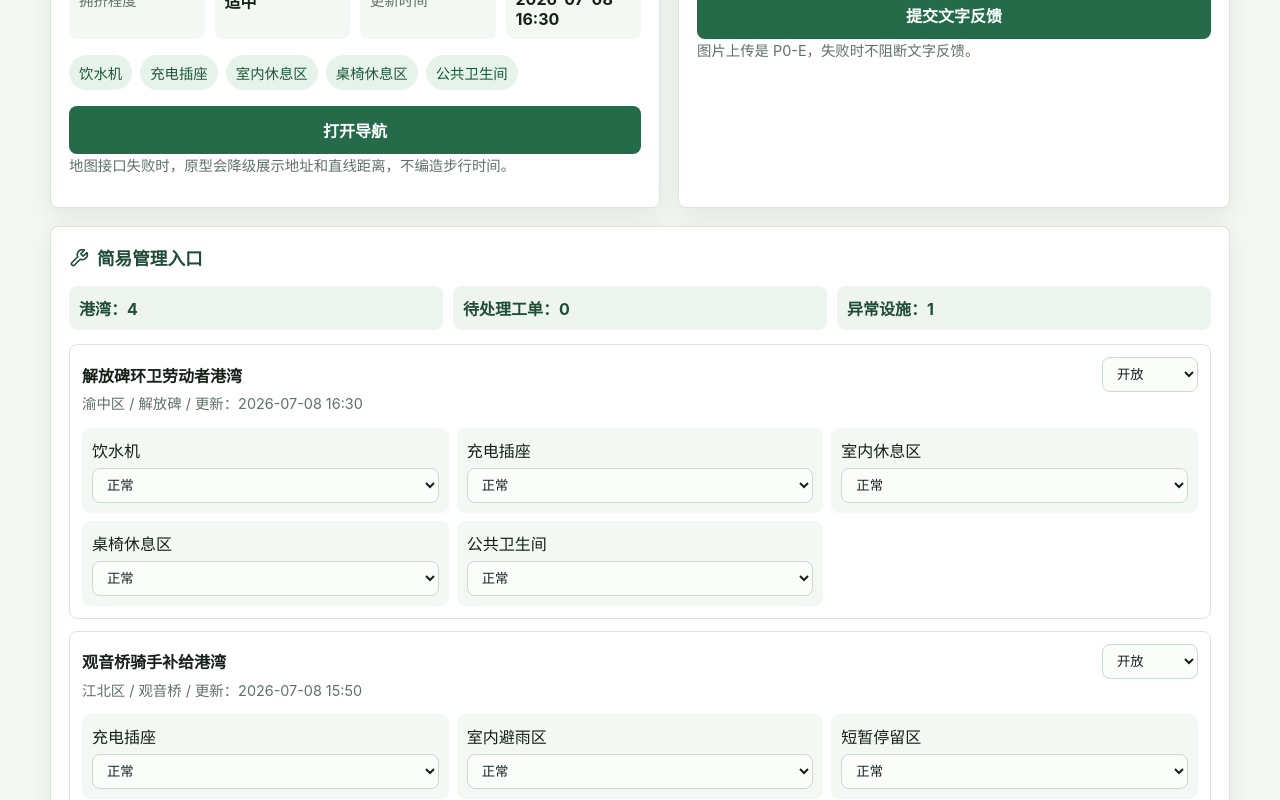
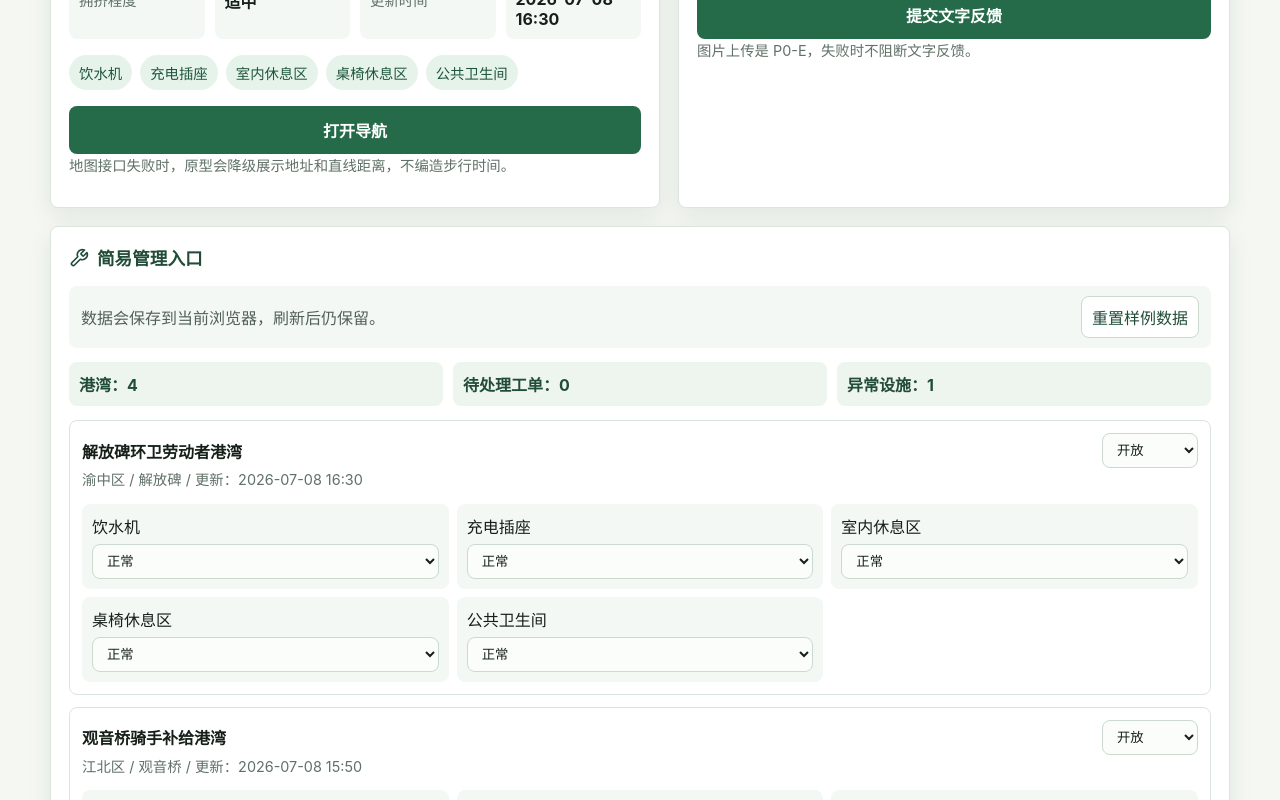
Before and after one commit to lightwhite018-max/-Agent, a React (Vite) app: page / in a window 1280 px wide. Shown: the part 854-1654 px from the top of the page. Built offline with nearby package versions, Linux system fonts and the light colour scheme.

Commit message:
本地数据持久化

```diff
--- a/src/App.tsx
+++ b/src/App.tsx
@@ -1,23 +1,33 @@
-import { useMemo, useState } from "react";
+import { useEffect, useMemo, useState } from "react";
 import { AlertTriangle, Clock, MapPin, MessageSquareText, Navigation, Send, Wrench } from "lucide-react";
 import { harbors as initialHarbors } from "./data/harbors";
 import { manualLocations } from "./data/locations";
 import { updateFacilityStatus, updateHarborStatus } from "./features/admin/harborAdmin";
 import { parseNeed } from "./features/agent/parseNeed";
 import { createReport } from "./features/feedback/createReport";
+import { clearAppState, getBrowserStorage, loadAppState, saveAppState } from "./features/persistence/appStorage";
 import { recommendHarborsWithFallback } from "./features/recommendation/recommend";
 import type { FacilityStatus, Harbor, HarborStatus, Recommendation, ReportTicket } from "./types";
 
 const quickNeeds = ["我想喝水", "手机没电了", "下雨了还想充电", "太热了想休息", "想上厕所"];
 
 export function App() {
+  const initialState = useMemo(() => loadAppState(getBrowserStorage(), initialHarbors), []);
   const [query, setQuery] = useState("我想喝水");
-  const [harborData, setHarborData] = useState(initialHarbors);
+  const [harborData, setHarborData] = useState(initialState.harbors);
   const [hasLocation, setHasLocation] = useState(true);
   const [manualLocationId, setManualLocationId] = useState(manualLocations[0].id);
   const [selectedHarborId, setSelectedHarborId] = useState<string | null>(null);
   const [reportText, setReportText] = useState("饮水机没水");
-  const [tickets, setTickets] = useState<ReportTicket[]>([]);
+  const [tickets, setTickets] = useState<ReportTicket[]>(initialState.tickets);
+
+  useEffect(() => {
+    saveAppState(getBrowserStorage(), {
+      schemaVersion: 1,
+      harbors: harborData,
+      tickets,
+    });
+  }, [harborData, tickets]);
 
   const manualLocation = manualLocations.find((location) => location.id === manualLocationId) ?? manualLocations[0];
   const parsedNeed = useMemo(() => parseNeed(query, hasLocation), [query, hasLocation]);
@@ -50,11 +60,18 @@ export function App() {
     setHarborData((current) => updateHarborStatus(current, harborId, status));
   }
 
+  function resetDemoData() {
+    clearAppState(getBrowserStorage());
+    setHarborData(initialHarbors);
+    setTickets([]);
+    setSelectedHarborId(null);
+  }
+
   return (
     <main className="app-shell">
       <section className="hero-panel">
         <div>
-          <p className="eyebrow">V0.1 可交互原型</p>
+          <p className="eyebrow">V0.5 可交互原型</p>
           <h1>劳动者港湾智能助手</h1>
           <p className="summary">用一句话或一个快捷入口，找到附近正在开放、设施可用的劳动者港湾。</p>
         </div>
@@ -178,6 +195,7 @@ export function App() {
           tickets={tickets}
           onFacilityStatusChange={handleFacilityStatusChange}
           onHarborStatusChange={handleHarborStatusChange}
+          onResetDemoData={resetDemoData}
         />
       </section>
     </main>
@@ -266,17 +284,25 @@ function AdminPanel({
   tickets,
   onFacilityStatusChange,
   onHarborStatusChange,
+  onResetDemoData,
 }: {
   harbors: Harbor[];
   tickets: ReportTicket[];
   onFacilityStatusChange: (harborId: string, facilityId: string, status: FacilityStatus) => void;
   onHarborStatusChange: (harborId: string, status: HarborStatus) => void;
+  onResetDemoData: () => void;
 }) {
   return (
     <section className="panel admin-panel">
       <div className="panel-title">
         <Wrench size={20} />
         <h2>简易管理入口</h2>
+      </div>
+      <div className="admin-toolbar">
+        <span>数据会保存到当前浏览器，刷新后仍保留。</span>
+        <button type="button" onClick={onResetDemoData}>
+          重置样例数据
+        </button>
       </div>
 
       <div className="admin-summary">
--- /dev/null
+++ b/src/features/persistence/appStorage.ts
@@ -0,0 +1,58 @@
+import type { AppPersistedState, Harbor, ReportTicket } from "../../types";
+
+const STORAGE_KEY = "labor-harbor-agent:v1";
+
+export interface StorageLike {
+  getItem(key: string): string | null;
+  setItem(key: string, value: string): void;
+  removeItem(key: string): void;
+}
+
+export function loadAppState(storage: StorageLike | undefined, fallbackHarbors: Harbor[]): AppPersistedState {
+  if (!storage) {
+    return createFallbackState(fallbackHarbors);
+  }
+
+  const raw = storage.getItem(STORAGE_KEY);
+  if (!raw) {
+    return createFallbackState(fallbackHarbors);
+  }
+
+  try {
+    const parsed = JSON.parse(raw) as Partial<AppPersistedState>;
+    if (!isPersistedState(parsed)) {
+      return createFallbackState(fallbackHarbors);
+    }
+
+    return parsed;
+  } catch {
+    return createFallbackState(fallbackHarbors);
+  }
+}
+
+export function saveAppState(storage: StorageLike | undefined, state: AppPersistedState) {
+  if (!storage) return;
+  storage.setItem(STORAGE_KEY, JSON.stringify(state));
+}
+
+export function clearAppState(storage: StorageLike | undefined) {
+  if (!storage) return;
+  storage.removeItem(STORAGE_KEY);
+}
+
+export function getBrowserStorage(): StorageLike | undefined {
+  if (typeof window === "undefined") return undefined;
+  return window.localStorage;
+}
+
+function createFallbackState(fallbackHarbors: Harbor[]): AppPersistedState {
+  return {
+    schemaVersion: 1,
+    harbors: fallbackHarbors,
+    tickets: [],
+  };
+}
+
+function isPersistedState(value: Partial<AppPersistedState>): value is AppPersistedState {
+  return value.schemaVersion === 1 && Array.isArray(value.harbors) && Array.isArray(value.tickets);
+}
--- a/src/styles.css
+++ b/src/styles.css
@@ -348,6 +348,27 @@ textarea {
   margin-bottom: 14px;
 }
 
+.admin-toolbar {
+  display: flex;
+  align-items: center;
+  justify-content: space-between;
+  gap: 12px;
+  border-radius: 8px;
+  background: #f4f8f5;
+  color: #526158;
+  margin-bottom: 14px;
+  padding: 10px 12px;
+}
+
+.admin-toolbar button {
+  border: 1px solid #cbd9cf;
+  border-radius: 8px;
+  background: #fff;
+  color: #204c38;
+  padding: 8px 10px;
+  white-space: nowrap;
+}
+
 .admin-summary span {
   border-radius: 8px;
   background: #eef5ef;
@@ -459,6 +480,11 @@ textarea {
     grid-template-columns: 1fr;
   }
 
+  .admin-toolbar {
+    align-items: stretch;
+    flex-direction: column;
+  }
+
   .card-header,
   .detail-heading {
     flex-direction: column;
--- a/src/types.ts
+++ b/src/types.ts
@@ -85,3 +85,9 @@ export interface ReportTicket {
   status: "pending";
   createdAt: string;
 }
+
+export interface AppPersistedState {
+  schemaVersion: 1;
+  harbors: Harbor[];
+  tickets: ReportTicket[];
+}
```
Also changed, not shown: 2 other files (tests, documents, lock files or other folders).
